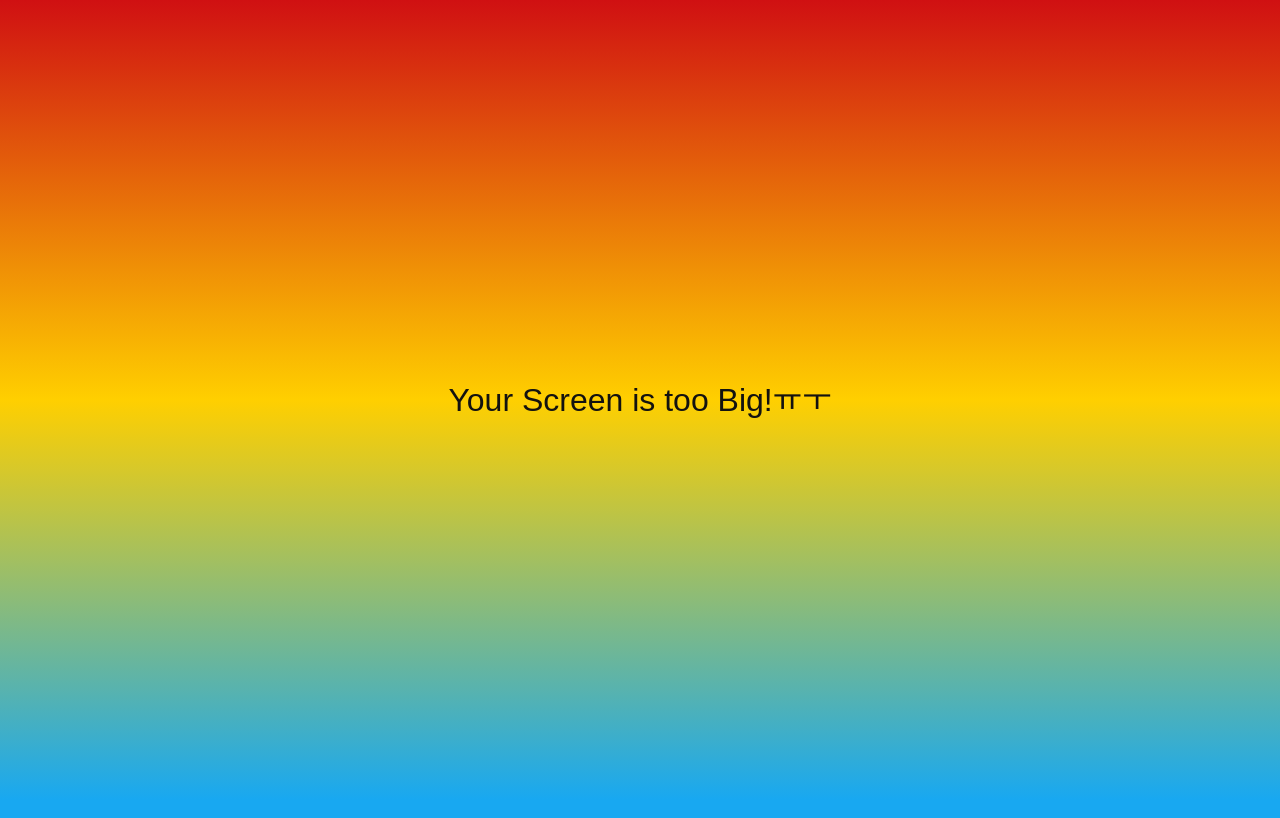
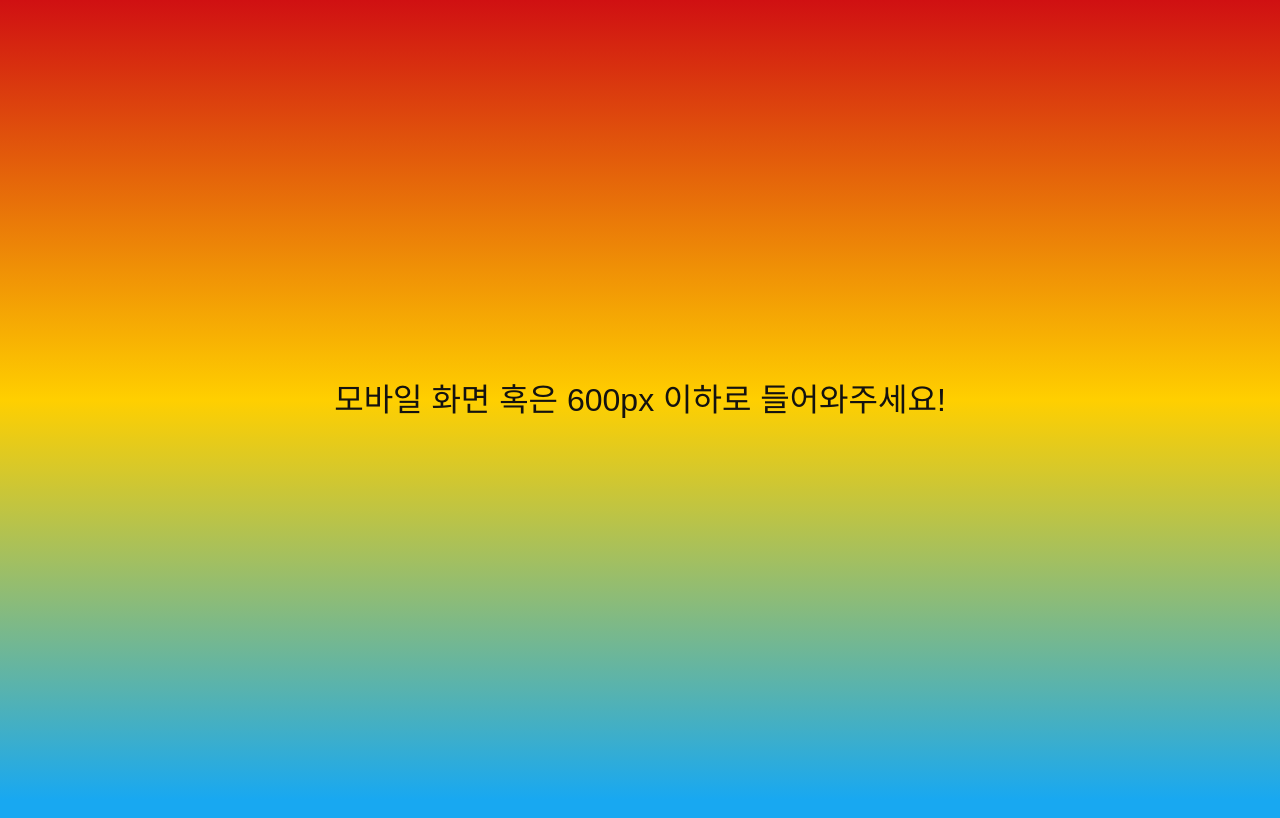
Before and after one commit to jheehyun/Chatchallenge, a plain HTML site: page chat.html in a window 1280 px wide. Shown: the top 818 px of the page. Drawn offline with Linux system fonts and the light colour scheme; a web font is replaced by a local one.

Commit message:
no-mobile span txt fix

```diff
--- a/chat.html
+++ b/chat.html
@@ -89,7 +89,7 @@
     </form>
 
     <div id="no-mobile">
-        <span>Your Screen is too Big!ㅠㅜ</span>
+        <span>모바일 화면 혹은 600px 이하로 들어와주세요!</span>
     </div>
 
     <script src="https://kit.fontawesome.com/6478f529f2.js" crossorigin="anonymous"></script>
```
Also changed, not shown: chat2.html (+1 -1 lines), chats.html (+1 -1 lines), find.html (+1 -1 lines), friends.html (+1 -1 lines), index.html (+1 -1 lines), more.html (+1 -1 lines), settings.html (+1 -1 lines).
